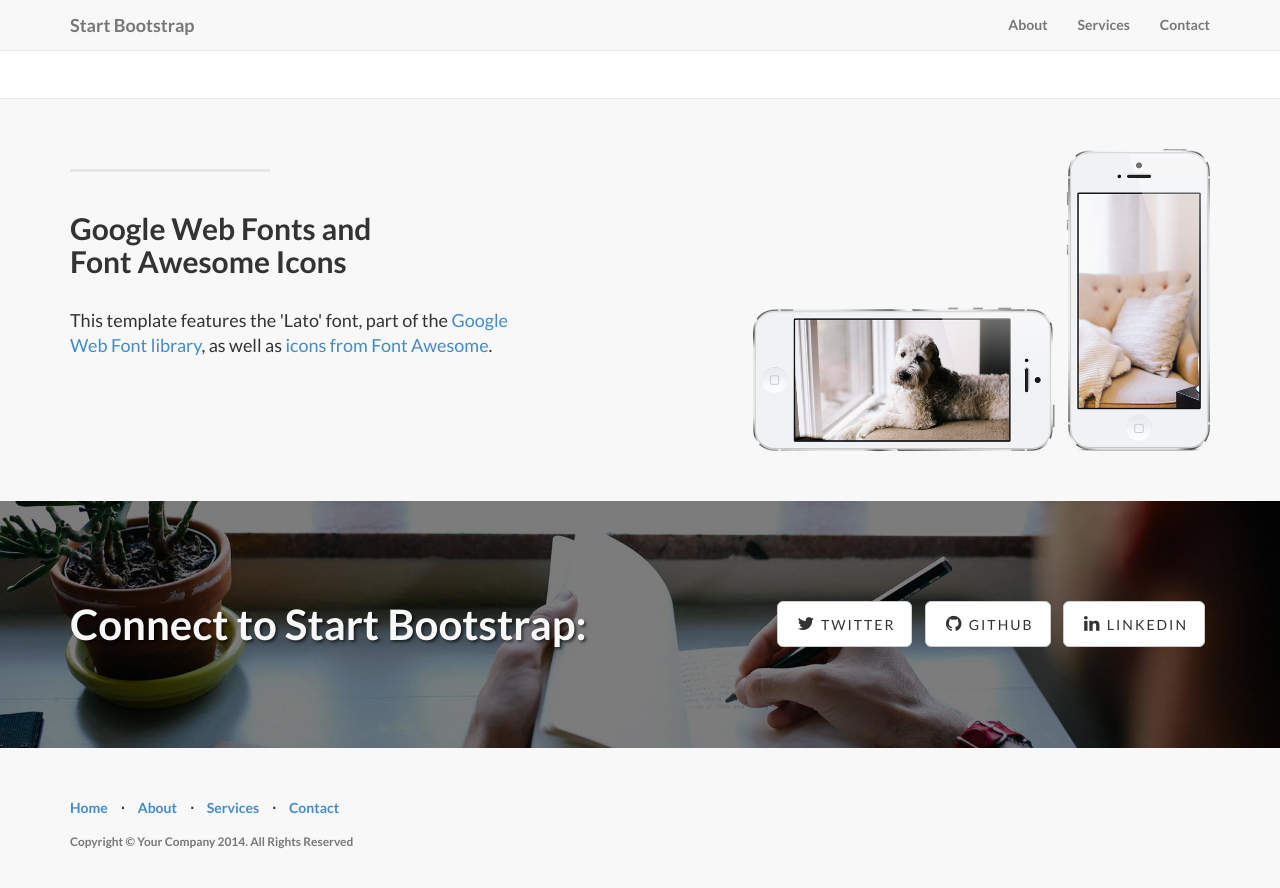
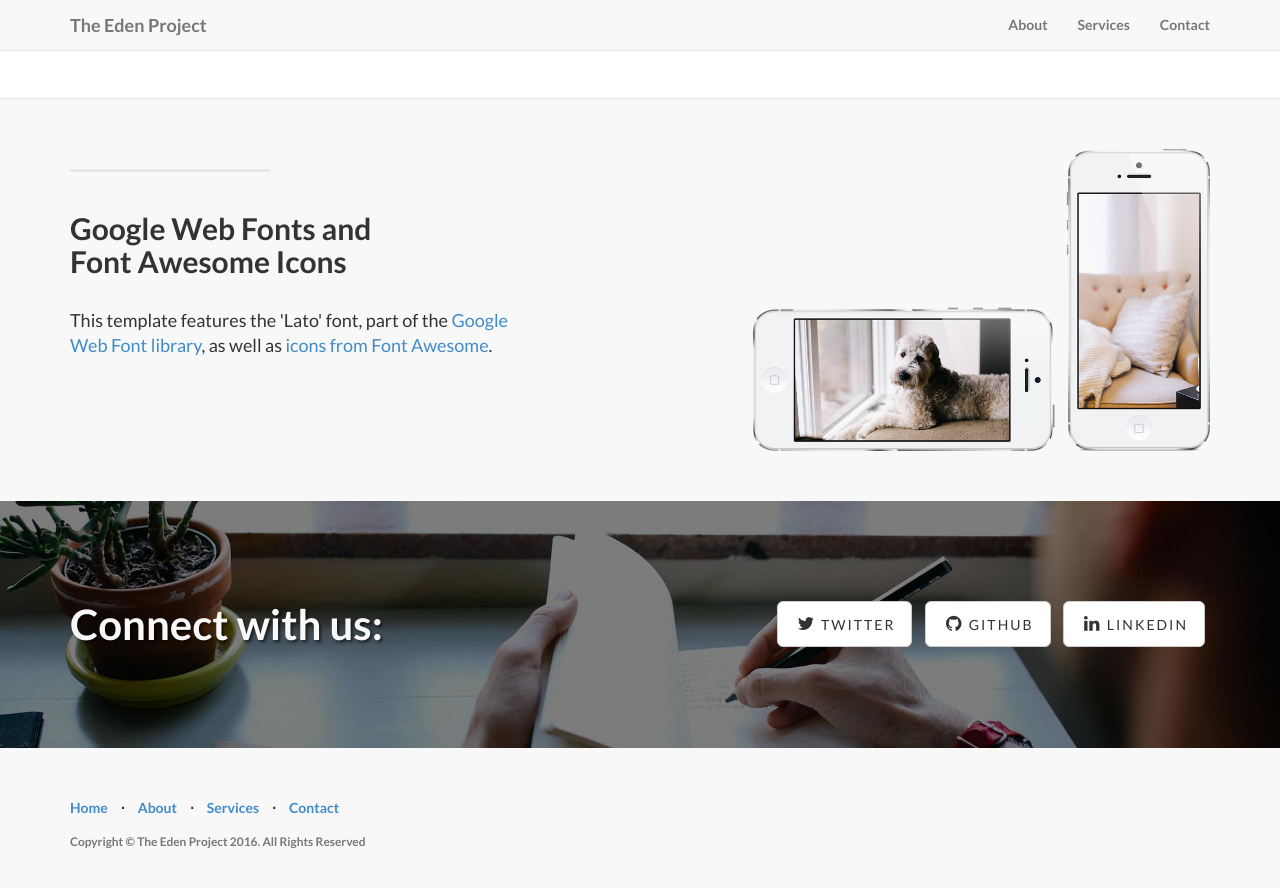
Before and after one commit to bbriggs/eden-project-web, a Jekyll site: the page index.html, which Jekyll copies as it is, in a window 1280 px wide and 900 px high, scrolled down 1617 px. Shown: the top 888 px of the window. Built offline with Jekyll 4.4.1, drawn with Linux system fonts in a browser that asks for light colours.

Commit message:
More scrubbing of default content

```diff
--- a/index.html
+++ b/index.html
@@ -43,7 +43,7 @@
                     <span class="icon-bar"></span>
                     <span class="icon-bar"></span>
                 </button>
-                <a class="navbar-brand" href="#">Start Bootstrap</a>
+                <a class="navbar-brand" href="#">The Eden Project</a>
             </div>
             <!-- Collect the nav links, forms, and other content for toggling -->
             <div class="collapse navbar-collapse" id="bs-example-navbar-collapse-1">
@@ -169,7 +169,7 @@
 
             <div class="row">
                 <div class="col-lg-6">
-                    <h2>Connect to Start Bootstrap:</h2>
+                    <h2>Connect with us:</h2>
                 </div>
                 <div class="col-lg-6">
                     <ul class="list-inline banner-social-buttons">
@@ -214,7 +214,7 @@
                             <a href="#contact">Contact</a>
                         </li>
                     </ul>
-                    <p class="copyright text-muted small">Copyright &copy; Your Company 2014. All Rights Reserved</p>
+                    <p class="copyright text-muted small">Copyright &copy; The Eden Project 2016. All Rights Reserved</p>
                 </div>
             </div>
         </div>
```
